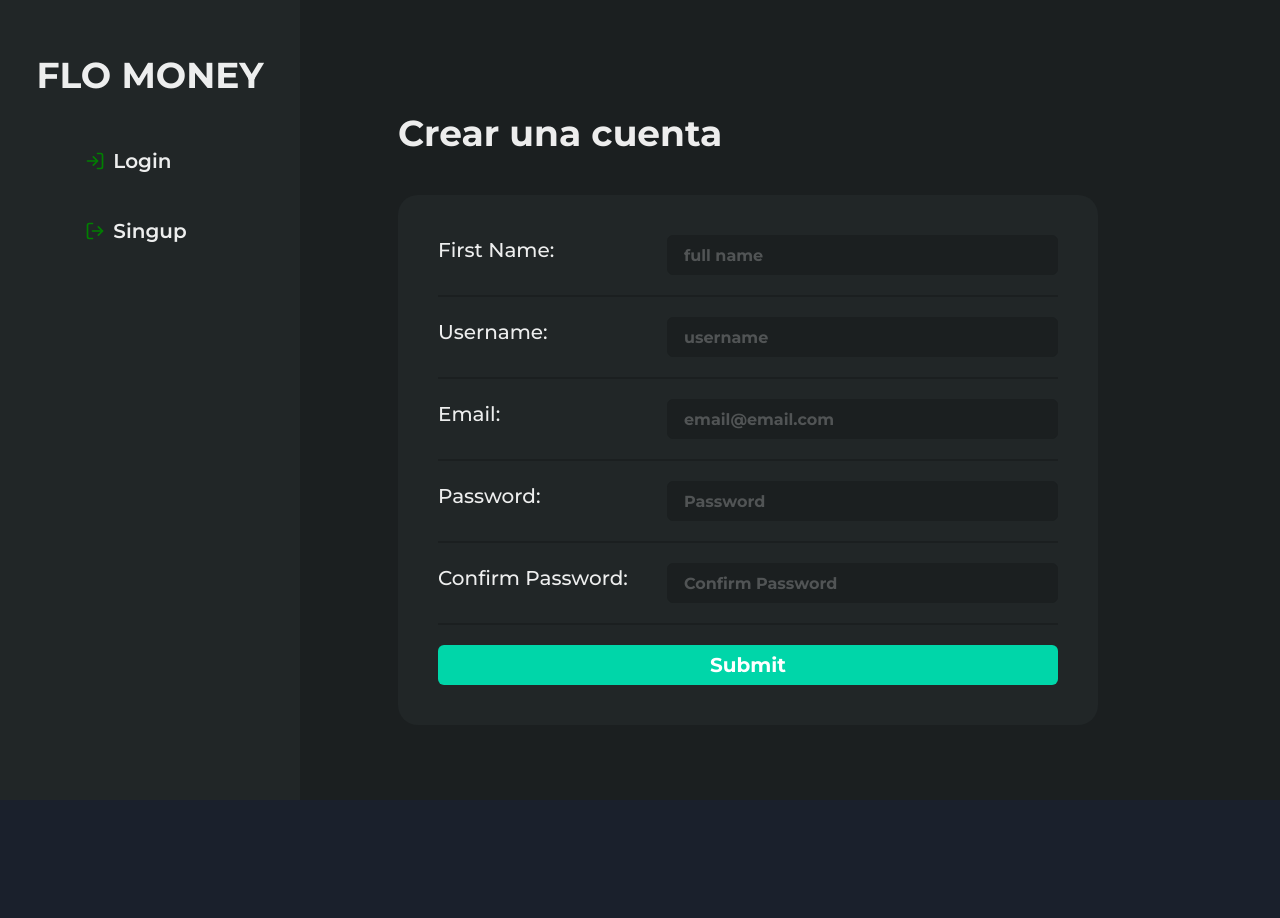
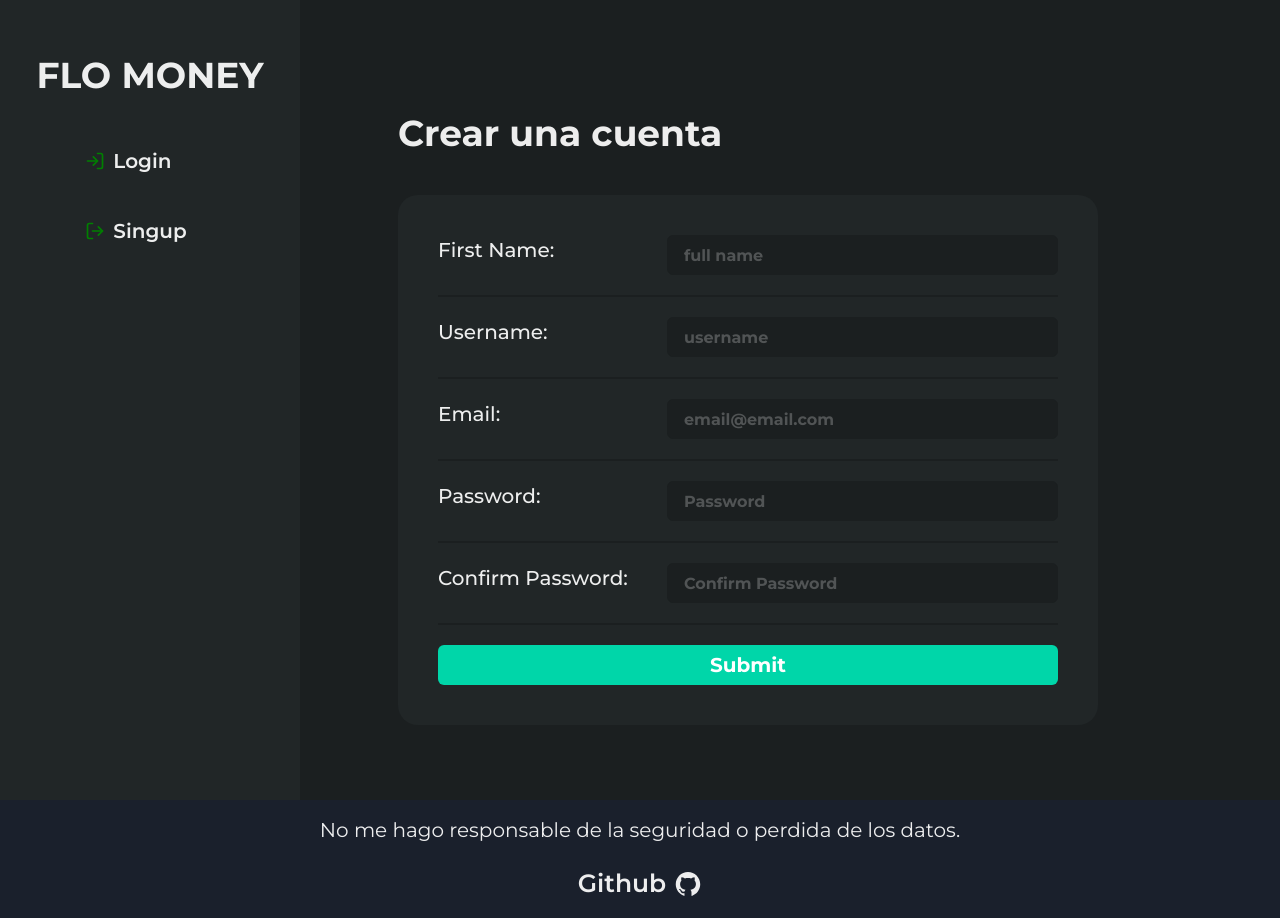
Before and after one commit to Flo-314/flo-money-frontend, a React (Vite) app: page /singup in a window 1280 px wide. Before the commit the page ends 800 px from the top, so only its background shows below. Built offline with nearby package versions, Linux system fonts and the light colour scheme.

Commit message:
feat: footer berreta añadido

```diff
--- a/src/App.tsx
+++ b/src/App.tsx
@@ -60,10 +60,9 @@ function App() {
                 <Route element={<Login />} path="/login" />
                 <Route element={<Signup />} path="/singup" />
               </Routes>
-
-              <Footer />
             </GridItem>
           </Grid>
+          <Footer />
         </UserDispatchContext.Provider>
       </UserContext.Provider>
     </BrowserRouter>
--- a/src/components/Reusable Components/layout/Footer.tsx
+++ b/src/components/Reusable Components/layout/Footer.tsx
@@ -1,5 +1,26 @@
+import {Center, Flex, Link, Text} from "@chakra-ui/react";
+import {AiFillGithub} from "react-icons/ai";
+
 function Footer() {
-  return <footer />;
+  return (
+    <footer>
+      <Flex align="center" direction={"column"} gap="5" justify={"center"} paddingY="15">
+        <Text fontSize={20}>No me hago responsable de la seguridad o perdida de los datos.</Text>
+        <Flex gap="2">
+          <Link href="https://github.com/Flo-314">
+            <Text fontSize="25" fontWeight={600}>
+              Github
+            </Text>
+          </Link>
+          <Center>
+            <Link href="https://github.com/Flo-314">
+              <AiFillGithub size={28} />
+            </Link>
+          </Center>
+        </Flex>
+      </Flex>
+    </footer>
+  );
 }
 
 export default Footer;
```
